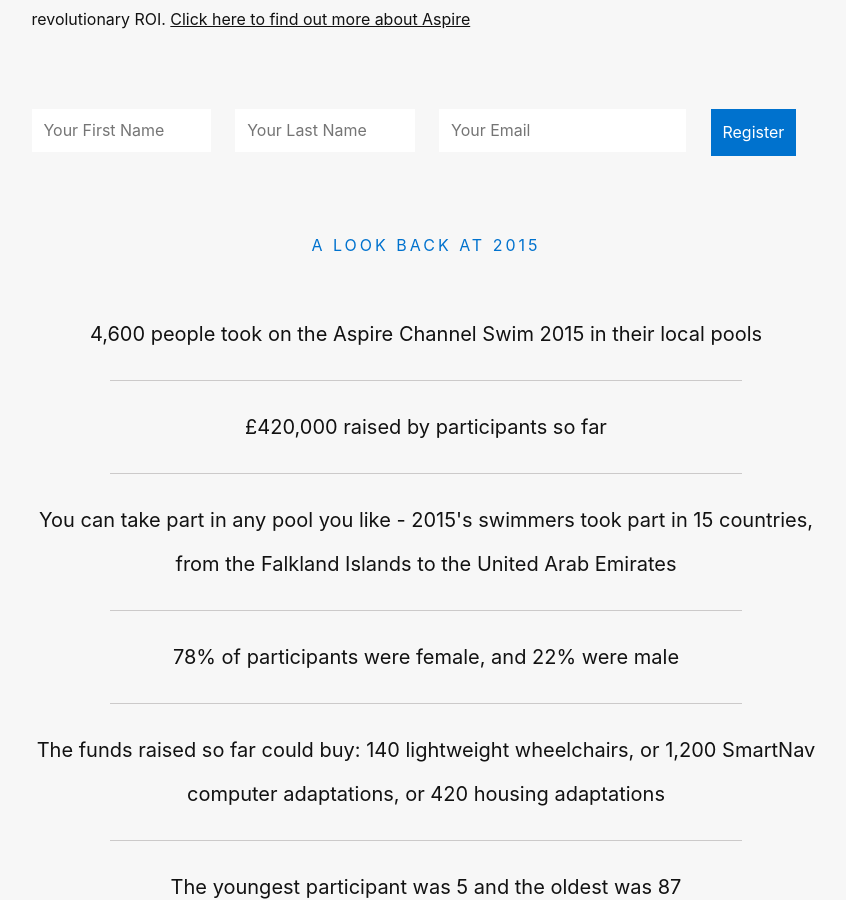
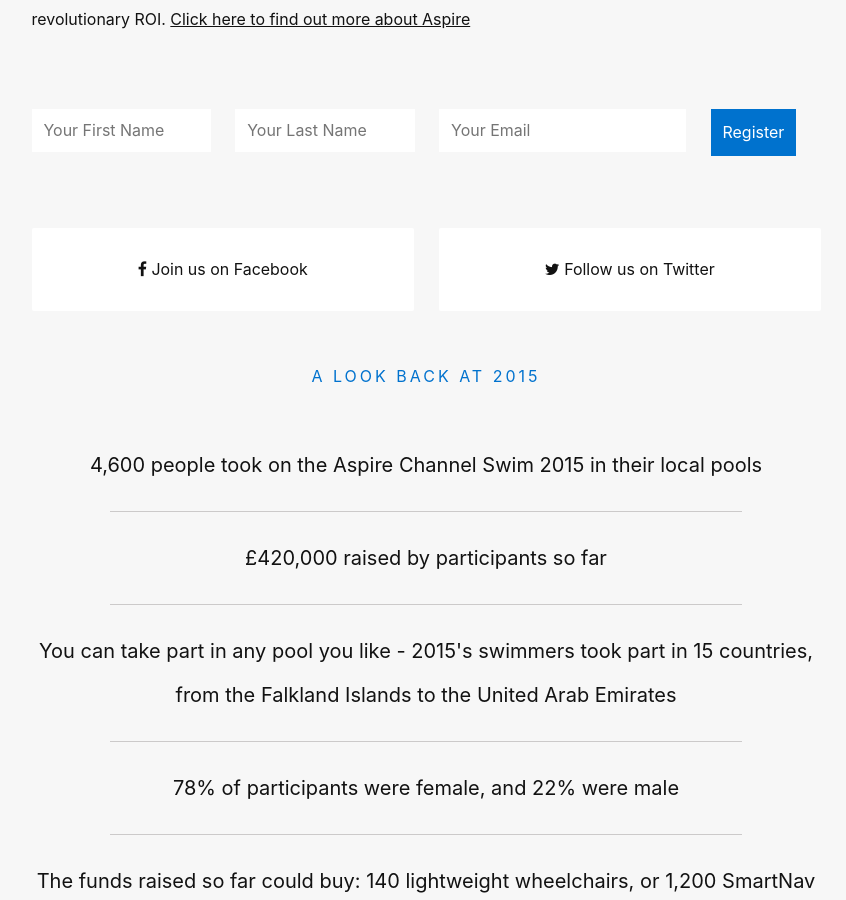
Before and after one commit to big-cat/aspire, a Jekyll site: the page built from index.html, in a window 1280 px wide and 900 px high, scrolled down 693 px. Shown: the whole window, without its empty margins (214-1060 px from the left). Built offline with Jekyll 4.4.1, drawn with Linux system fonts in a browser that asks for light colours; nearby versions of some CDN libraries.

Commit message:
additions

```diff
--- a/_includes/content.html
+++ b/_includes/content.html
@@ -26,6 +26,20 @@
             </div>
             </div>
         </form>
+        <div class="m-b--l">
+        <div class="layout">
+            <div class="layout__item width--12-of-12 width--6-of-12@m">
+                <div class="bg-white b-r p t-a--c">
+                    <p class="m-b--n"><a href="https://www.facebook.com/AspireChannelSwim/" class="t-d--n"><span class="fa fa-facebook"></span> Join us on Facebook</a></p>
+                </div>
+            </div>
+            <div class="layout__item width--12-of-12 width--6-of-12@m">
+                <div class="bg-white b-r p t-a--c">
+                    <p class="m-b--n"><a href="https://twitter.com/aspchannelswim" class="t-d--n"><span class="fa fa-twitter"></span> Follow us on Twitter</a></p>
+                </div>
+            </div>
+        </div>
+        </div>
         <div class="t-a--c@m">
         <h2 class="h5 l-s--3 m-b--l c-primary">A LOOK BACK AT 2015</h2>
         <p class="h4@m">4,600 people took on the Aspire Channel Swim 2015 in their local pools</p>
--- a/_includes/header.html
+++ b/_includes/header.html
@@ -5,5 +5,6 @@
     <meta name="viewport" content="width=device-width, initial-scale=1.0">
     <title>Aspire Channel Swim 2016</title>
     <link rel="stylesheet" href="css/style.css">
+    <link rel="stylesheet" href="https://maxcdn.bootstrapcdn.com/font-awesome/4.5.0/css/font-awesome.min.css">
   </head>
   <body>
```
Also changed, not shown: 2 other files.
